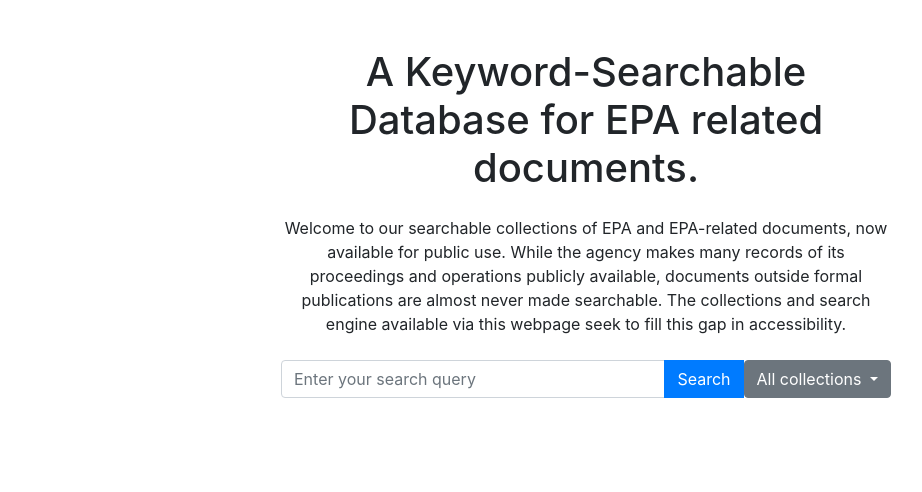
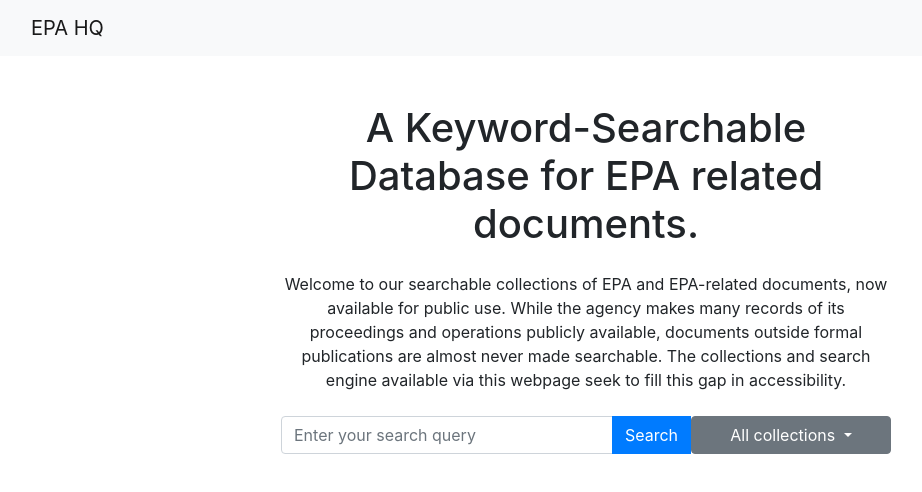
Before and after one commit to sunggheel/ej-epa-search, a website: page frontend/index.html in a window 1280 px wide. Shown: the whole page, without its empty margins (54-976 px from the left). Drawn offline with nearby package versions, Linux system fonts and the light colour scheme; some packages are replaced by stand-ins of ours; a script that the page names is missing.

Commit message:
Added navbar

```diff
--- a/frontend/index.css
+++ b/frontend/index.css
@@ -15,3 +15,8 @@
     flex-direction: column;
     align-items: center;
 }
+
+.nav-bg {
+    /* background-image: url("./assets/edgi_bg.jpg"); */
+    width: 100%;
+}
--- a/frontend/index.html
+++ b/frontend/index.html
@@ -27,6 +27,31 @@
         <script defer src="./index.js"></script>
     </head>
     <body>
+        <nav class="navbar navbar-expand-lg navbar-light bg-light nav-bg">
+            <div class="container">
+                <a class="navbar-brand" href="">EPA HQ</a>
+                <!-- <button class="navbar-toggler" type="button" data-bs-toggle="collapse" data-bs-target="#navbarNav" aria-controls="navbarNav" aria-expanded="false" aria-label="Toggle navigation">
+                    <span class="navbar-toggler-icon"></span>
+                </button> -->
+                <!-- <div class="collapse navbar-collapse" id="navbarNav">
+                    <ul class="navbar-nav">
+                        <li class="nav-item">
+                            <a class="nav-link" href="#">Home</a>
+                        </li>
+                        <li class="nav-item">
+                            <a class="nav-link" href="#">About</a>
+                        </li>
+                        <li class="nav-item">
+                            <a class="nav-link" href="#">Services</a>
+                        </li>
+                        <li class="nav-item">
+                            <a class="nav-link" href="#">Contact</a>
+                        </li>
+                    </ul>
+                </div> -->
+            </div>
+        </nav>
+
         <div class="container custom-container">
             <div class="row">
                 <div class="col-md-6 offset-md-3 mt-5">
@@ -41,8 +66,8 @@
                         <div class="input-group-append">
                             <button class="btn btn-primary" type="button" id="searchButton">Search</button>
                         </div>
-                        <div class="dropdown">
-                            <button class="btn btn-secondary dropdown-toggle" type="button" id="collectionDropdownMenuButton" data-toggle="dropdown" aria-haspopup="true" aria-expanded="false">
+                        <div class="dropdown" style="width: 200px">
+                            <button class="btn btn-secondary dropdown-toggle" style="width: 100%" type="button" id="collectionDropdownMenuButton" data-toggle="dropdown" aria-haspopup="true" aria-expanded="false">
                                 All collections
                             </button>
                             <div class="dropdown-menu" aria-labelledby="dropdownMenuButton">
```
